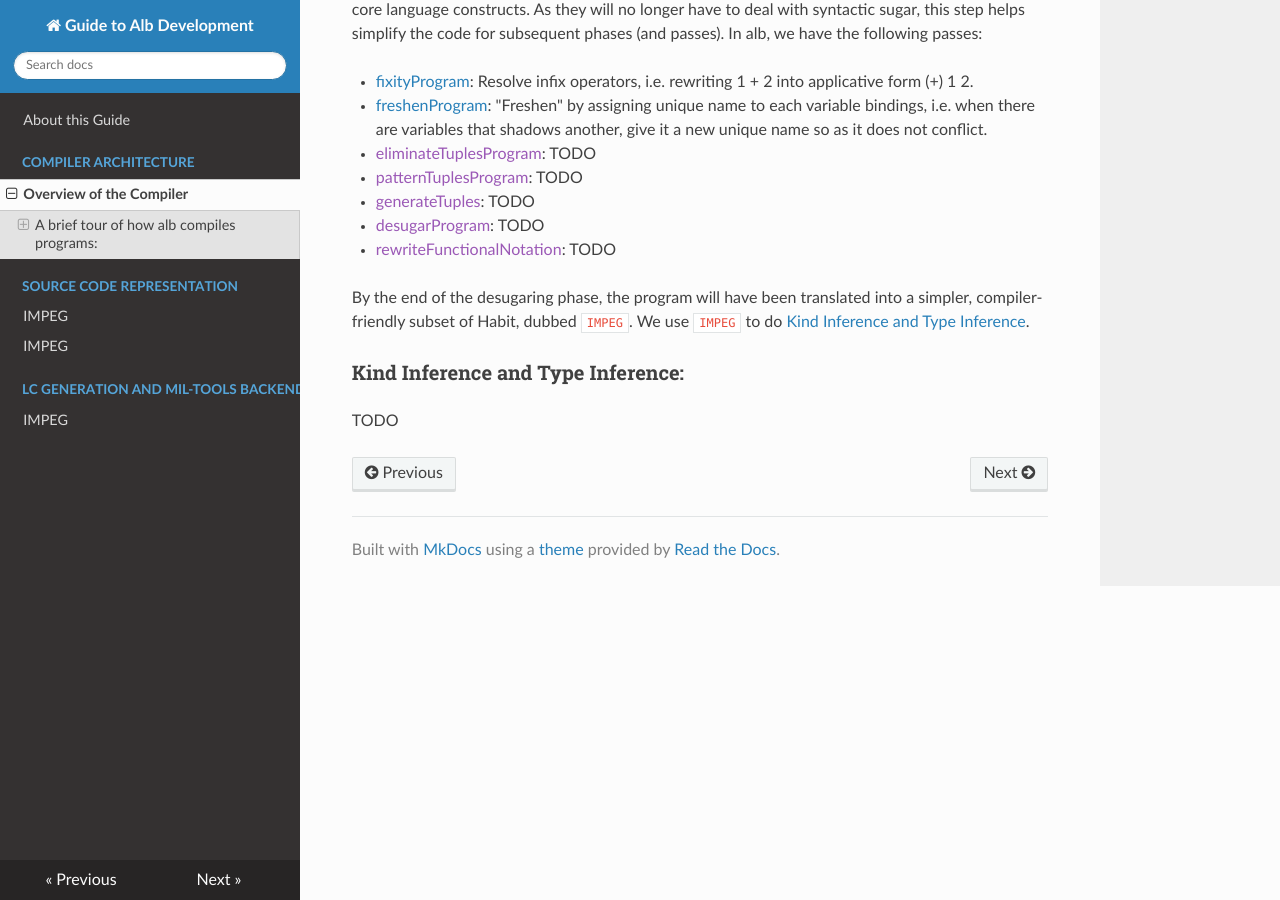
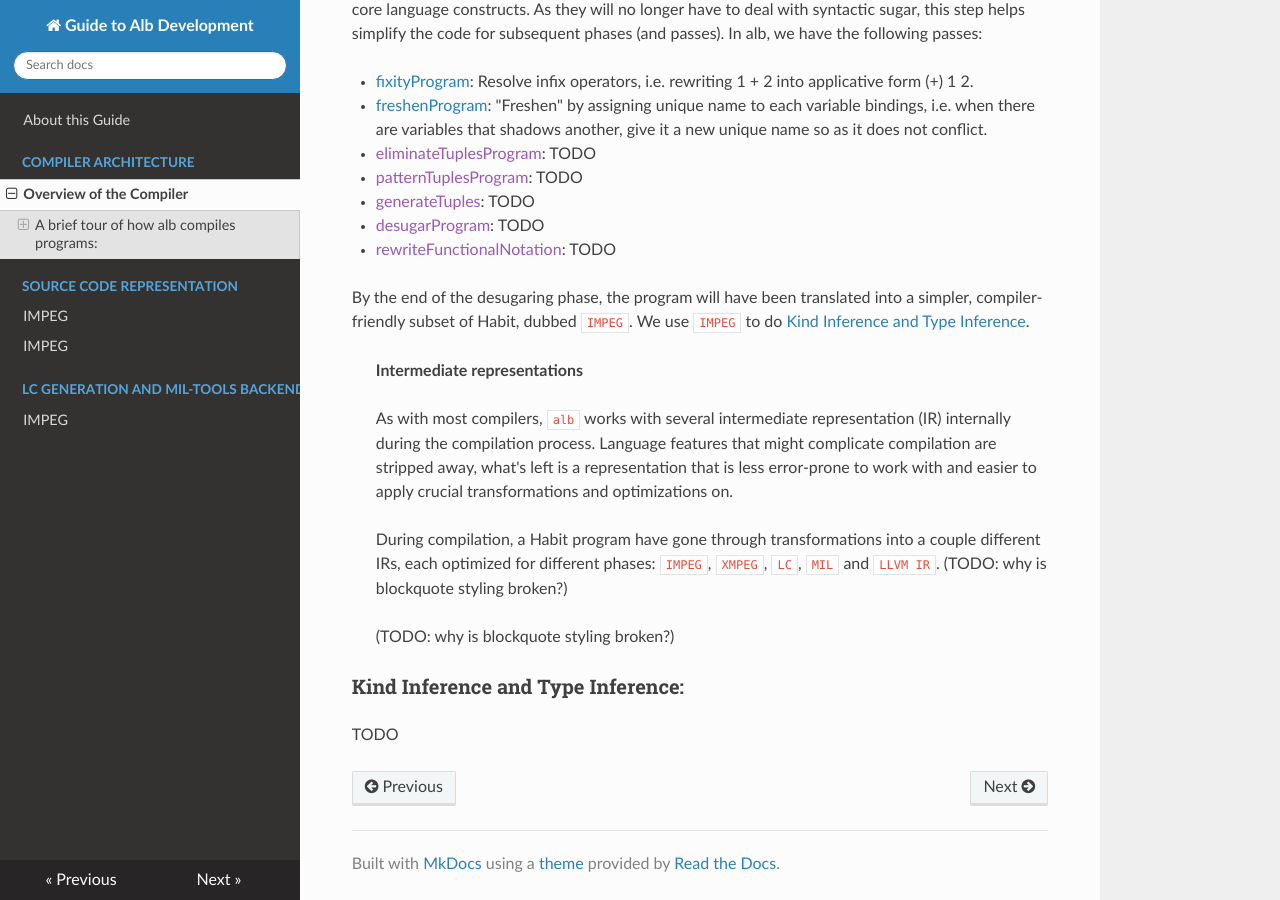
Before and after one commit to alb-dev-guide/alb-dev-guide.github.io, an MkDocs documentation site: the page built from docs/compiler-arch/overview.md, in a window 1280 px wide and 900 px high, scrolled down 920 px. Built offline with MkDocs 1.6.1, drawn with Linux system fonts in a browser that asks for light colours; nearby versions of some CDN libraries.

Commit message:
Add note about IRs

```diff
--- a/docs/compiler-arch/overview.md
+++ b/docs/compiler-arch/overview.md
@@ -36,6 +36,19 @@ First, the compiler will attempt to "desugar" the program; decomposing higher-le
 
 By the end of the desugaring phase, the program will have been translated into a simpler, compiler-friendly subset of Habit, dubbed `IMPEG`. We use `IMPEG` to do [Kind Inference and Type Inference](#kind-inference-and-type-inference).
 
+> **Intermediate representations**
+>
+> As with most compilers, `alb` works with several intermediate representation (IR) internally during the compilation
+> process. Language features that might complicate compilation are stripped away, what's left is a representation
+> that is less error-prone to work with and easier to apply crucial transformations and optimizations on.
+>
+> During compilation, a Habit program have gone through transformations into a couple different IRs,
+> each optimized for different phases: `IMPEG`, `XMPEG`, `LC`, `MIL` and `LLVM IR`.
+> (TODO: why is blockquote styling broken?)
+>
+> (TODO: why is blockquote styling broken?)
+
+
 ### Kind Inference and Type Inference:
 
 TODO
```
